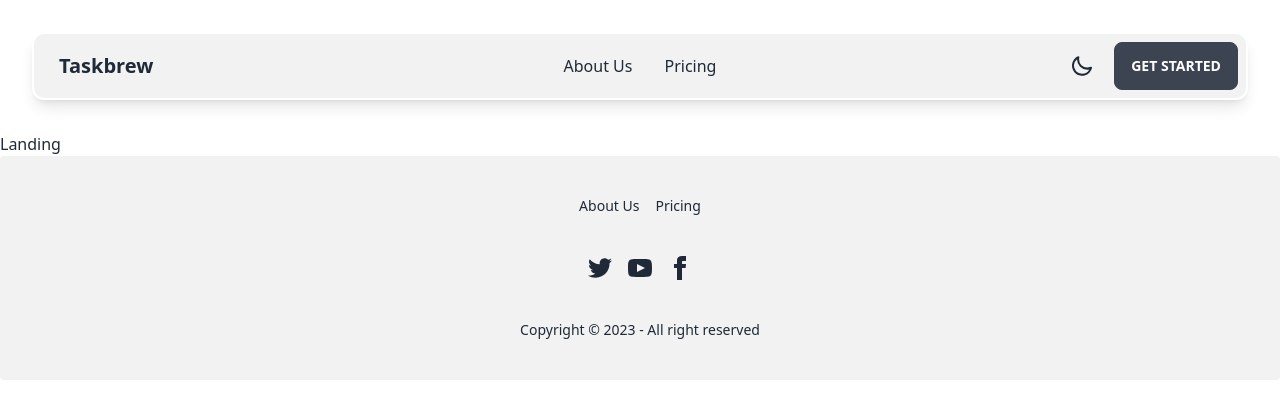
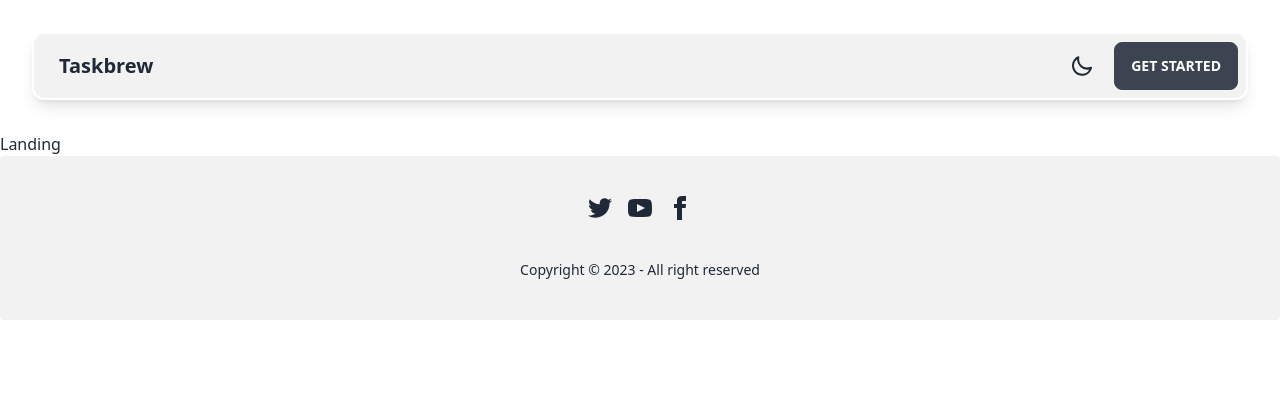
Before and after one commit to norbusonam/taskbrew, a React (Create React App) app in the folder frontend/: page / in a window 1280 px wide. Shown: the top 418 px of the page. Built offline with nearby package versions, Linux system fonts and the light colour scheme.

Commit message:
scrap about and pricing pages

```diff
--- a/frontend/src/components/footer/footer.tsx
+++ b/frontend/src/components/footer/footer.tsx
@@ -1,17 +1,8 @@
 import React from 'react';
-import { Link } from 'react-router-dom';
 
 export const Footer: React.FC = () => {
   return (
     <footer className="footer footer-center p-10 bg-base-200 text-base-content rounded">
-      <div className="grid grid-flow-col gap-4">
-        <Link to={'about'} className="link link-hover">
-          About Us
-        </Link>
-        <Link to={'pricing'} className="link link-hover">
-          Pricing
-        </Link>
-      </div>
       <div>
         <div className="grid grid-flow-col gap-4">
           <a href="https://www.twitter.com/" target="_blank" rel="noreferrer">
--- a/frontend/src/components/navbar/navbar.tsx
+++ b/frontend/src/components/navbar/navbar.tsx
@@ -21,16 +21,6 @@ export const Navbar: React.FC = () => {
         <Link to="/" className="btn btn-ghost normal-case text-xl">
           Taskbrew
         </Link>
-      </div>
-      <div className="navbar-center hidden lg:flex">
-        <ul className="menu menu-horizontal px-1">
-          <li>
-            <Link to="/about">About Us</Link>
-          </li>
-          <li>
-            <Link to="/pricing">Pricing</Link>
-          </li>
-        </ul>
       </div>
       <div className="navbar-end gap-2">
         <label className="swap swap-rotate btn btn-ghost btn-circle">
--- a/frontend/src/routes/about.tsx
+++ /dev/null
@@ -1,9 +0,0 @@
-import React from 'react';
-
-export const About: React.FC = () => {
-  return (
-    <div>
-      <h1>About Us</h1>
-    </div>
-  );
-};
--- a/frontend/src/routes/auth.tsx
+++ b/frontend/src/routes/auth.tsx
@@ -1,5 +1,5 @@
-import React, { useState } from 'react';
-import { Link } from 'react-router-dom';
+import React, { useEffect, useState } from 'react';
+import { Link, useNavigate } from 'react-router-dom';
 import { api } from '../api';
 import { useAuth } from '../hooks';
 
@@ -12,7 +12,16 @@ export const Auth: React.FC<AuthProps> = props => {
   const [name, setName] = useState('');
   const [password, setPassword] = useState('');
   const [passwordConfirmation, setPasswordConfirmation] = useState('');
-  const { onAuthenticated } = useAuth();
+  const { onAuthenticated, isAuthenticated } = useAuth();
+  const navigate = useNavigate();
+
+  // if user is already authenticated, redirect to home
+  useEffect(() => {
+    if (isAuthenticated) {
+      navigate('/home');
+    }
+    // eslint-disable-next-line react-hooks/exhaustive-deps
+  }, []);
 
   const onSubmit = (e: React.FormEvent<HTMLFormElement>) => {
     e.preventDefault();
--- a/frontend/src/routes/home.tsx
+++ b/frontend/src/routes/home.tsx
@@ -1,6 +1,18 @@
-import React from 'react';
+import React, { useEffect } from 'react';
+import { useNavigate } from 'react-router-dom';
+import { useAuth } from '../hooks';
 
 export const Home: React.FC = () => {
+  const { isAuthenticated } = useAuth();
+  const navigate = useNavigate();
+
+  useEffect(() => {
+    if (!isAuthenticated) {
+      navigate('/login');
+    }
+    // eslint-disable-next-line react-hooks/exhaustive-deps
+  }, []);
+
   return (
     <div>
       <h1>Home</h1>
--- a/frontend/src/routes/pricing.tsx
+++ /dev/null
@@ -1,9 +0,0 @@
-import React from 'react';
-
-export const Pricing: React.FC = () => {
-  return (
-    <div>
-      <h1>Pricing</h1>
-    </div>
-  );
-};
```
Also changed, not shown: frontend/src/index.tsx (+0 -10 lines).
